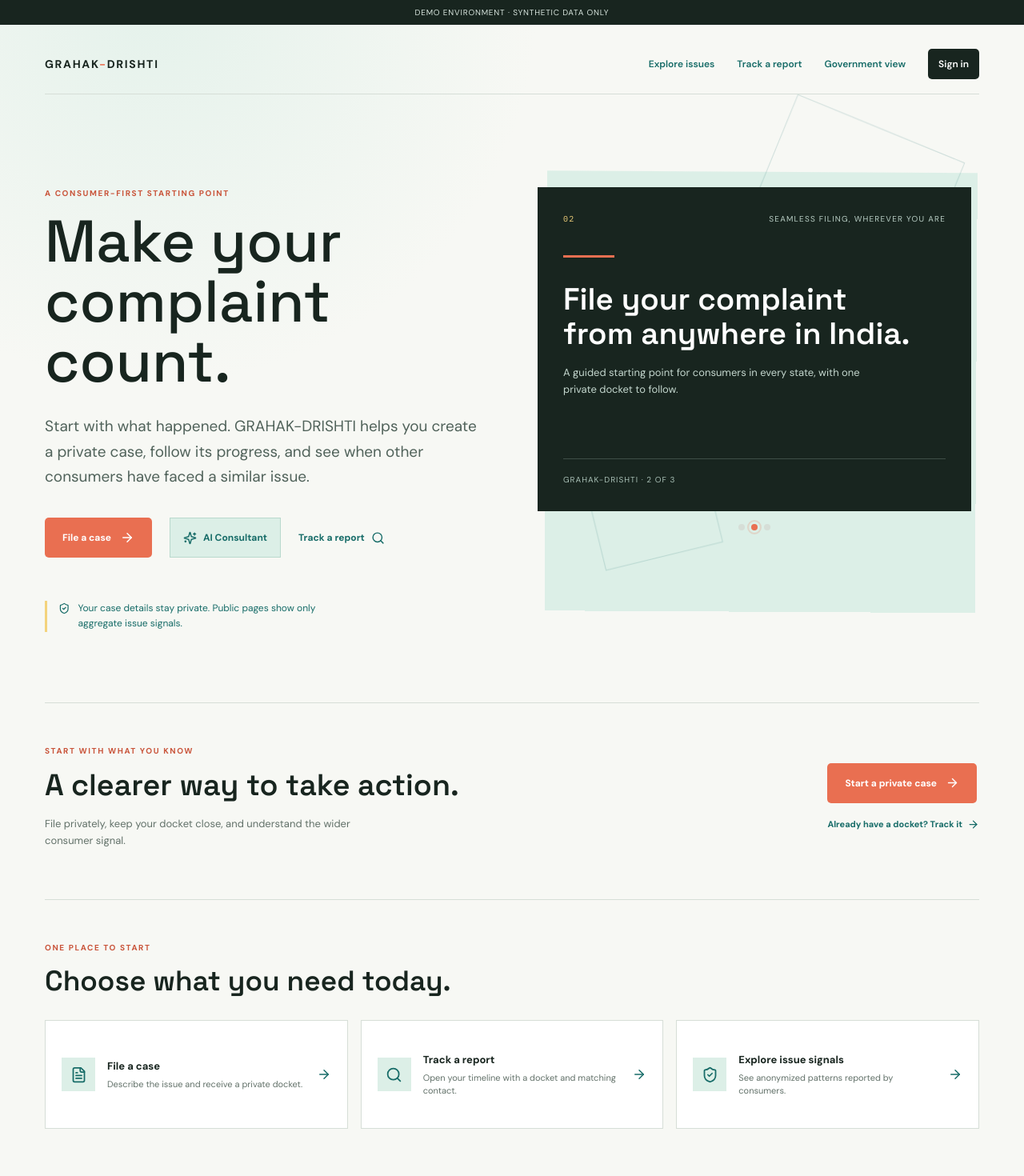
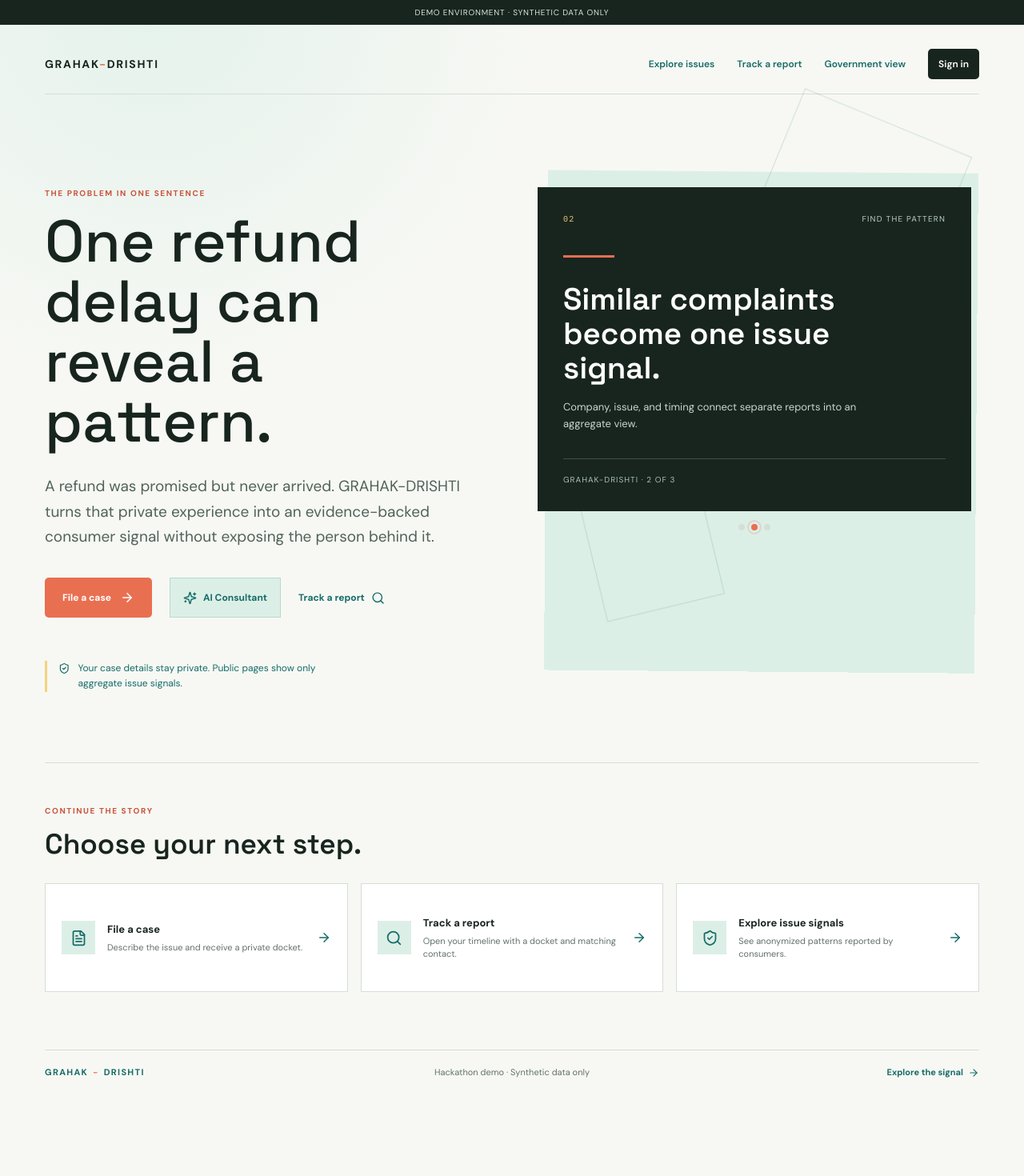
Before and after one commit to Dhanushp007/grahak-drishti, a Next.js app in the folder apps/citizen-web/: page / in a window 1280 px wide. Shown: the top 1470 px of the page at 80% size. After the commit the page ends 1393 px from the top, so only its background shows below. Built offline with nearby package versions, Linux system fonts and the light colour scheme.

Commit message:
clarify landing page demo story

```diff
--- a/apps/citizen-web/app/page.js
+++ b/apps/citizen-web/app/page.js
@@ -19,9 +19,9 @@
 };
 
 const landingSteps = [
-  { number: "01", label: "Our vision", title: "Turn scattered experiences into a clearer public view.", detail: "One consumer story can help reveal a pattern without exposing the person behind it." },
-  { number: "02", label: "Seamless filing, wherever you are", title: "File your complaint from anywhere in India.", detail: "A guided starting point for consumers in every state, with one private docket to follow." },
-  { number: "03", label: "Speak and file", title: "Speak and file your complaint.", detail: "Start naturally, add what you know, and let the case become clearer as it moves forward." },
+  { number: "01", label: "Report the experience", title: "Refund confirmed. Money still missing.", detail: "A QuickKart consumer gets a private docket without exposing personal details." },
+  { number: "02", label: "Find the pattern", title: "Similar complaints become one issue signal.", detail: "Company, issue, and timing connect separate reports into an aggregate view." },
+  { number: "03", label: "Strengthen the signal", title: "Evidence makes the pattern more useful.", detail: "Corroboration helps analysts see trend, impact, geography, and a sensible next step." },
 ];
 
 export default function HomePage() {
@@ -51,11 +51,11 @@
 
       <section className="landing-hero" aria-labelledby="landing-title">
         <div className="landing-hero-copy">
-          <p className="eyebrow">A consumer-first starting point</p>
-          <h1 id="landing-title">Make your complaint count.</h1>
+          <p className="eyebrow">The problem in one sentence</p>
+          <h1 id="landing-title">One refund delay can reveal a pattern.</h1>
           <p className="landing-intro">
-            Start with what happened. GRAHAK-DRISHTI helps you create a private case,
-            follow its progress, and see when other consumers have faced a similar issue.
+            A refund was promised but never arrived. GRAHAK-DRISHTI turns that private
+            experience into an evidence-backed consumer signal without exposing the person behind it.
           </p>
           <div className="landing-actions">
             <a className="primary-button" href="/login?returnTo=%2Freport">
@@ -88,19 +88,10 @@
         </div>
       </section>
 
-      <section className="guidance-strip" aria-labelledby="guidance-title">
-        <div className="onboarding-heading">
-          <p className="eyebrow">Start with what you know</p>
-          <h2 id="guidance-title">A clearer way to take action.</h2>
-          <p>File privately, keep your docket close, and understand the wider consumer signal.</p>
-        </div>
-        <div className="guidance-actions"><a className="primary-button" href="/login?returnTo=%2Freport">Start a private case <ArrowRight size={17} /></a><a className="guidance-text-link" href="/track">Already have a docket? Track it <ArrowRight size={15} /></a></div>
-      </section>
-
       <section className="landing-options" aria-labelledby="options-title">
         <div className="landing-section-heading">
-          <p className="eyebrow">One place to start</p>
-          <h2 id="options-title">Choose what you need today.</h2>
+          <p className="eyebrow">Continue the story</p>
+          <h2 id="options-title">Choose your next step.</h2>
         </div>
         <div className="landing-option-grid">
           <a className="landing-option" href="/login?returnTo=%2Freport">
@@ -123,8 +114,8 @@
 
       <footer className="page-footer landing-footer">
         <a className="landing-footer-brand wordmark" href="/" aria-label="GRAHAK-DRISHTI home">GRAHAK<span>-</span>DRISHTI</a>
-        <span className="landing-footer-copyright">© 2026 GRAHAK-DRISHTI. All rights reserved.</span>
-        <a className="landing-footer-contact" href="mailto:contact@grahak-drishti.example">Contact us</a>
+        <span className="landing-footer-copyright">Hackathon demo · Synthetic data only</span>
+        <a className="landing-footer-contact" href="/issues">Explore the signal <ArrowRight size={14} /></a>
       </footer>
     </main>
   );
```
